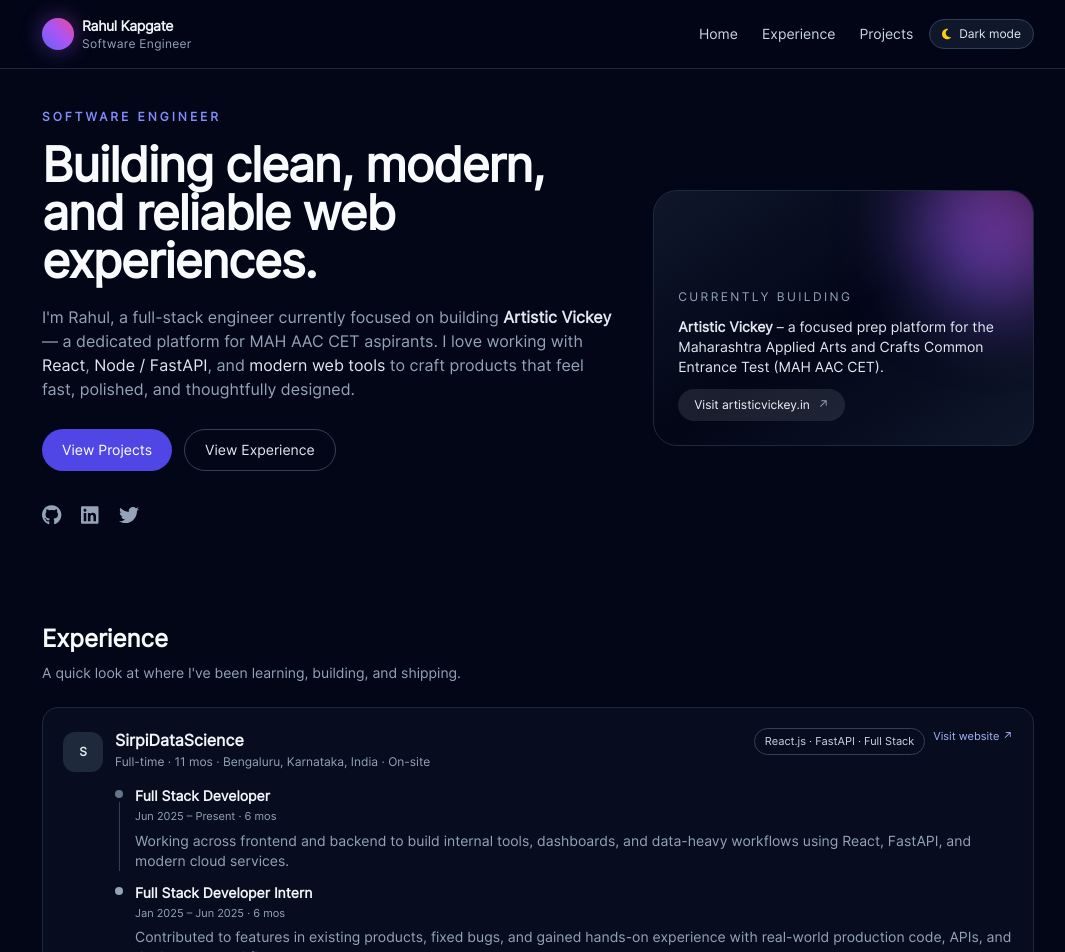
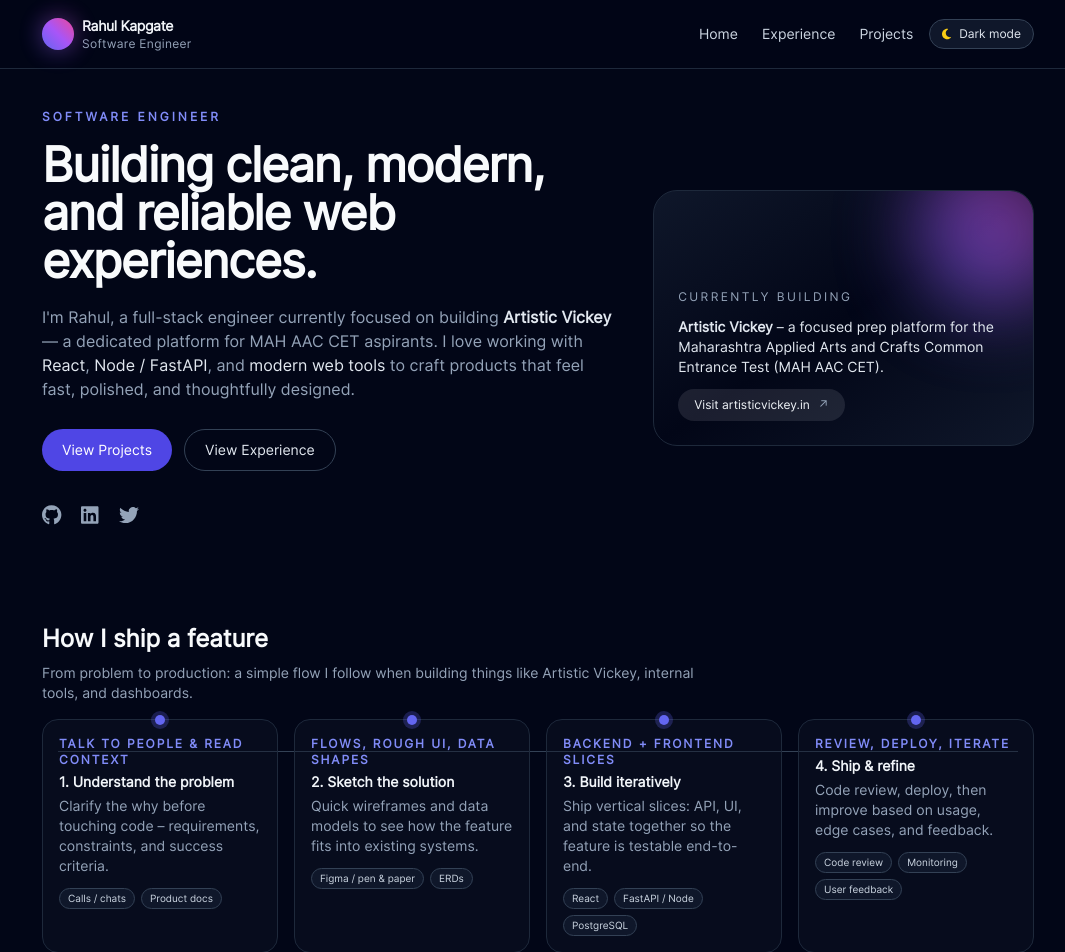
Before and after one commit to rahul-kapgate/My-Protfolio, a React (Vite) app: page / in a window 1280 px wide. Shown: the top 952 px of the page, without its empty margins (102-1167 px from the left). Built offline with nearby package versions, Linux system fonts and the light colour scheme; no server answers.

Commit message:
added a  How I ship a feature Section

```diff
--- a/src/Pages/Home.jsx
+++ b/src/Pages/Home.jsx
@@ -72,6 +72,34 @@
     { name: "Supabase", emoji: "🧪", note: "Auth, storage, Postgres as a service" },
     { name: "Tailwind CSS", emoji: "🎨", note: "Fast UI styling" },
     { name: "TypeScript", emoji: "🔷", note: "Type-safe React & APIs" },
+    { name: "shadcn/ui", emoji: "🧩", note: "Composable React UI components" },
+  ];
+
+  const featureFlow = [
+    {
+      title: "1. Understand the problem",
+      subtitle: "Talk to people & read context",
+      detail: "Clarify the why before touching code – requirements, constraints, and success criteria.",
+      tags: ["Calls / chats", "Product docs"],
+    },
+    {
+      title: "2. Sketch the solution",
+      subtitle: "Flows, rough UI, data shapes",
+      detail: "Quick wireframes and data models to see how the feature fits into existing systems.",
+      tags: ["Figma / pen & paper", "ERDs"],
+    },
+    {
+      title: "3. Build iteratively",
+      subtitle: "Backend + frontend slices",
+      detail: "Ship vertical slices: API, UI, and state together so the feature is testable end-to-end.",
+      tags: ["React", "FastAPI / Node", "PostgreSQL"],
+    },
+    {
+      title: "4. Ship & refine",
+      subtitle: "Review, deploy, iterate",
+      detail: "Code review, deploy, then improve based on usage, edge cases, and feedback.",
+      tags: ["Code review", "Monitoring", "User feedback"],
+    },
   ];
 
 
@@ -249,6 +277,64 @@
             </div>
           </div>
         </section>
+
+        {/* HOW I SHIP A FEATURE */}
+        <section className="space-y-4">
+          <div>
+            <h3 className="text-xl sm:text-2xl font-semibold text-slate-900 dark:text-slate-50">
+              How I ship a feature
+            </h3>
+            <p className="mt-2 text-sm text-slate-600 dark:text-slate-400 max-w-2xl">
+              From problem to production: a simple flow I follow when building things like
+              Artistic Vickey, internal tools, and dashboards.
+            </p>
+          </div>
+
+          <div className="relative">
+            {/* Connecting line on desktop */}
+            <div className="hidden md:block absolute inset-x-4 top-8 h-px bg-slate-200 dark:bg-slate-700" />
+
+            <div className="grid gap-4 md:grid-cols-4">
+              {featureFlow.map((step) => (
+                <div
+                  key={step.title}
+                  className="relative rounded-2xl border border-slate-200 bg-white/80 p-4 shadow-sm dark:border-slate-800 dark:bg-slate-900/40 dark:shadow-none"
+                >
+                  {/* Step dot (for desktop line) */}
+                  <div className="hidden md:flex absolute -top-3 left-1/2 -translate-x-1/2 h-6 w-6 items-center justify-center">
+                    <span className="h-2.5 w-2.5 rounded-full bg-indigo-500 shadow-[0_0_0_4px_rgba(99,102,241,0.25)]" />
+                  </div>
+
+                  <div className="space-y-1">
+                    <p className="text-xs font-semibold uppercase tracking-[0.16em] text-indigo-500 dark:text-indigo-400">
+                      {step.subtitle}
+                    </p>
+                    <h4 className="text-sm font-semibold text-slate-900 dark:text-slate-100">
+                      {step.title}
+                    </h4>
+                    <p className="text-xs sm:text-sm text-slate-600 dark:text-slate-400 leading-relaxed">
+                      {step.detail}
+                    </p>
+                  </div>
+
+                  {step.tags && (
+                    <div className="mt-3 flex flex-wrap gap-1.5">
+                      {step.tags.map((tag) => (
+                        <span
+                          key={tag}
+                          className="inline-flex items-center rounded-full border border-slate-200 bg-slate-50 px-2 py-0.5 text-[10px] font-medium text-slate-600 dark:border-slate-700 dark:bg-slate-900 dark:text-slate-300"
+                        >
+                          {tag}
+                        </span>
+                      ))}
+                    </div>
+                  )}
+                </div>
+              ))}
+            </div>
+          </div>
+        </section>
+
 
         {/* EXPERIENCE SECTION */}
         <section id="experience" className="space-y-6">
```
